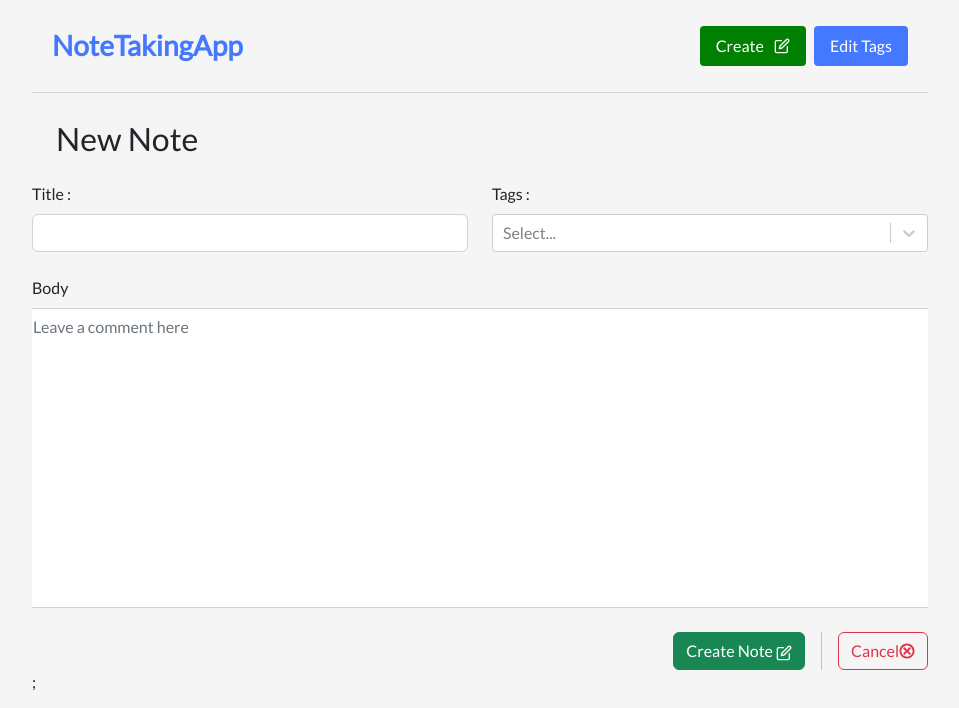
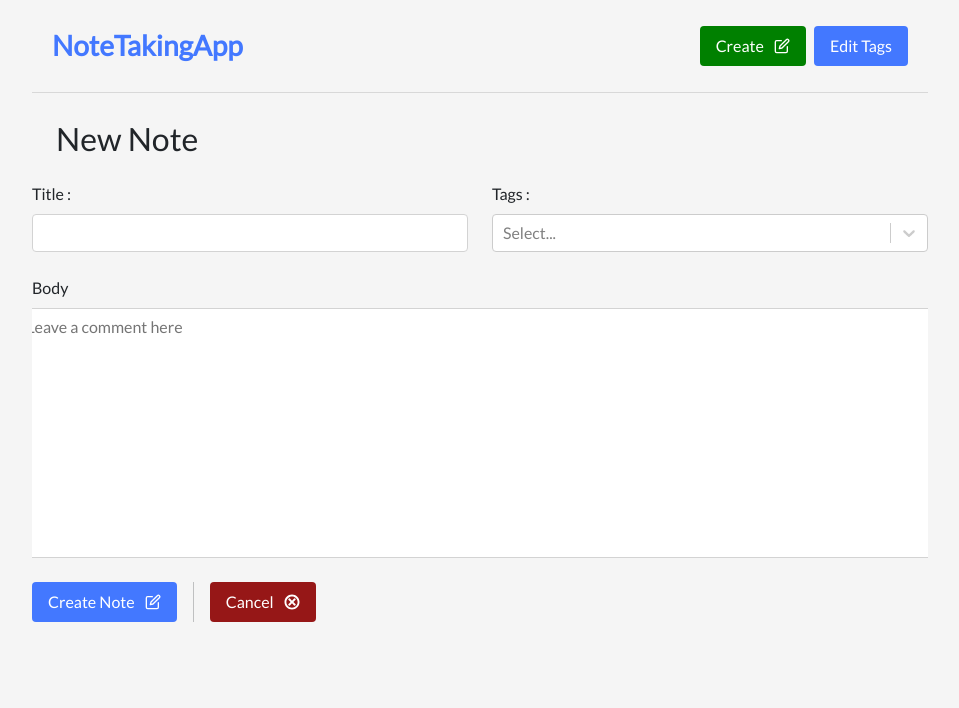
Before and after one commit to ivan01-tech/Note-taking-App, a React (Vite) app: page /notes/new in a window 1280 px wide. Shown: the top 708 px of the page, without its empty margins (160-1119 px from the left). Built offline with nearby package versions, Linux system fonts and the light colour scheme.

Commit message:
adding the modal context

```diff
--- a/src/Components/Button.tsx
+++ b/src/Components/Button.tsx
@@ -5,9 +5,10 @@ type Props = {
   children: string | JSX.Element | JSX.Element[] | (() => JSX.Element);
   onClick: MouseEventHandler<HTMLButtonElement>;
   color?: string;
+  type?: "button" | "submit" | "reset" | undefined;
 };
 
-function Button({ onClick, color, children, ...rest }: Props) {
+function Button({ onClick, color, type, children, ...rest }: Props) {
   const content = typeof children === "function" ? children() : children;
 
   return (
@@ -15,6 +16,7 @@ function Button({ onClick, color, children, ...rest }: Props) {
       className={`${styles.btn} ${color ? styles[color] : ""}  `}
       {...rest}
       onClick={onClick}
+      type={`${type ? type : "button"}`}
     >
       {content}
     </button>
--- a/src/Components/FormNote.tsx
+++ b/src/Components/FormNote.tsx
@@ -1,16 +1,14 @@
 import React, { useEffect, useRef } from "react";
-
 import { GiCancel } from "react-icons/gi";
 import { FiEdit } from "react-icons/fi";
-
 import { MultiValue } from "react-select";
 import Creatable from "react-select/creatable";
-
-import { Col, FormLabel, Form, Row, Stack, Button } from "react-bootstrap";
-
+import { Col, FormLabel, Form, Row, Stack } from "react-bootstrap";
 import { useNavigate } from "react-router-dom";
-
 import { FormNoteType, Tag, useContextState } from "../Context/StateContext";
+import Button from "./Button";
+import styles from "../Note.module.css";
+import Input, { TextArea } from "./Input";
 
 export type FormNoteProps = {
   onSubmit: (data: FormNoteType, id?: string) => void;
@@ -36,9 +34,10 @@ function NewNote({ onSubmit, id }: FormNoteProps) {
         })) || []
       );
   }, []);
-
+  // submit handler to create or update note
   const handleSubmit = function (e: React.FormEvent) {
     e.preventDefault();
+    console.log(titleRef, bodyRef);
     if (id) {
       onSubmit(
         {
@@ -79,10 +78,11 @@ function NewNote({ onSubmit, id }: FormNoteProps) {
           <Col>
             <Form.Group>
               <FormLabel>Title : </FormLabel>
-              <Form.Control
+              <Input
+                className={`${styles.input}`}
                 defaultValue={Note?.title || ""}
                 required
-                ref={titleRef}
+                titleRef={titleRef}
               />
             </Form.Group>
           </Col>
@@ -106,18 +106,18 @@ function NewNote({ onSubmit, id }: FormNoteProps) {
         </Row>
         <Row>
           <Form.Label>Body</Form.Label>
-          <Form.Control
-            as="textarea"
+          <TextArea
             placeholder="Leave a comment here"
-            style={{ height: "300px" }}
-            ref={bodyRef}
+            style={{ height: "250px" }}
+            bodyRef={bodyRef}
             required
             defaultValue={Note?.body}
+            className={`${styles.textArea}`}
           />
         </Row>
         <Stack direction="horizontal" gap={3}>
-          <Button type="submit" variant="success" className=" ms-auto">
-            {!id ? "Create Note " : "Update Note "}
+          <Button type="submit" onClick={handleSubmit}>
+            <span>{!id ? "Create Note " : "Update Note "}</span>
             <FiEdit />
           </Button>
           <div className="vr" />
@@ -125,10 +125,9 @@ function NewNote({ onSubmit, id }: FormNoteProps) {
             onClick={() => {
               navigate("/");
             }}
-            className="d-flex align-items-center justify-content-between"
-            variant="outline-danger"
+            color="red"
           >
-            Cancel
+            <span>Cancel</span>
             <GiCancel />
           </Button>
         </Stack>
--- a/src/Components/Header.tsx
+++ b/src/Components/Header.tsx
@@ -1,6 +1,5 @@
-import React from "react";
 import { Col, Row, Stack } from "react-bootstrap";
-import { Link, useParams, useSearchParams } from "react-router-dom";
+import { Link } from "react-router-dom";
 import Button from "./Button";
 import { FiEdit } from "react-icons/fi";
 import styles from "../Note.module.css";
--- /dev/null
+++ b/src/Components/Input.tsx
@@ -0,0 +1,39 @@
+import React, { HTMLAttributes } from "react";
+
+interface InputProps extends HTMLAttributes<HTMLInputElement> {
+  titleRef?: React.RefObject<HTMLInputElement>;
+  required?: boolean;
+  type?: string;
+  value?: string;
+}
+
+interface TextAreaProps extends HTMLAttributes<HTMLTextAreaElement> {
+  bodyRef?: React.RefObject<HTMLTextAreaElement>;
+  required?: boolean;
+}
+
+function Input({ value, titleRef, type, ...properties }: InputProps) {
+  console.log(titleRef);
+  return (
+    <input
+      {...properties}
+      ref={titleRef ? titleRef : null}
+      type={type ? type : "text"}
+      value={value}
+    />
+  );
+}
+
+export function TextArea({ bodyRef, required, ...properties }: TextAreaProps) {
+  console.log(bodyRef);
+
+  return (
+    <textarea
+      ref={bodyRef ? bodyRef : null}
+      required={required}
+      {...properties}
+    ></textarea>
+  );
+}
+
+export default Input;
--- a/src/Components/Layout.tsx
+++ b/src/Components/Layout.tsx
@@ -8,7 +8,7 @@ function Layout({}: Props) {
   return (
     <div className={`${styles.rootElement}`}>
       <Header />
-      <Outlet />;
+      <Outlet />
     </div>
   );
 }
--- /dev/null
+++ b/src/Hooks/useModal.ts
@@ -0,0 +1,6 @@
+import { useContext } from "react";
+import { ModalContext } from "../Context/ModalContext";
+
+export const useModal = function () {
+  return useContext(ModalContext);
+};
--- a/src/Note.module.css
+++ b/src/Note.module.css
@@ -58,3 +58,20 @@ a {
 .red {
   background-color: rgb(150, 23, 23);
 }
+
+.input,
+.textArea {
+  display: block;
+  width: 100%;
+  padding: 0.35rem;
+  border: 1px solid lightgray;
+  border-radius: 4px;
+  outline: none;
+}
+
+.input:focus,
+.input:active,
+.textArea:focus,
+.textArea:active {
+  border: 2px solid var(--primary-color);
+}
--- a/src/Pages/Home.tsx
+++ b/src/Pages/Home.tsx
@@ -9,6 +9,7 @@ import Select from "react-select";
 import ListNotes from "../Components/ListNotes";
 import { Tag, useContextState } from "../Context/StateContext";
 import ModalComp from "../Components/Modal";
+import Input from "../Components/Input";
 
 function Home() {
   const refModal = useRef<HTMLDivElement>(null);
```
Also changed, not shown: src/Context/ModalContext.ts (added, +23 -0 lines).
